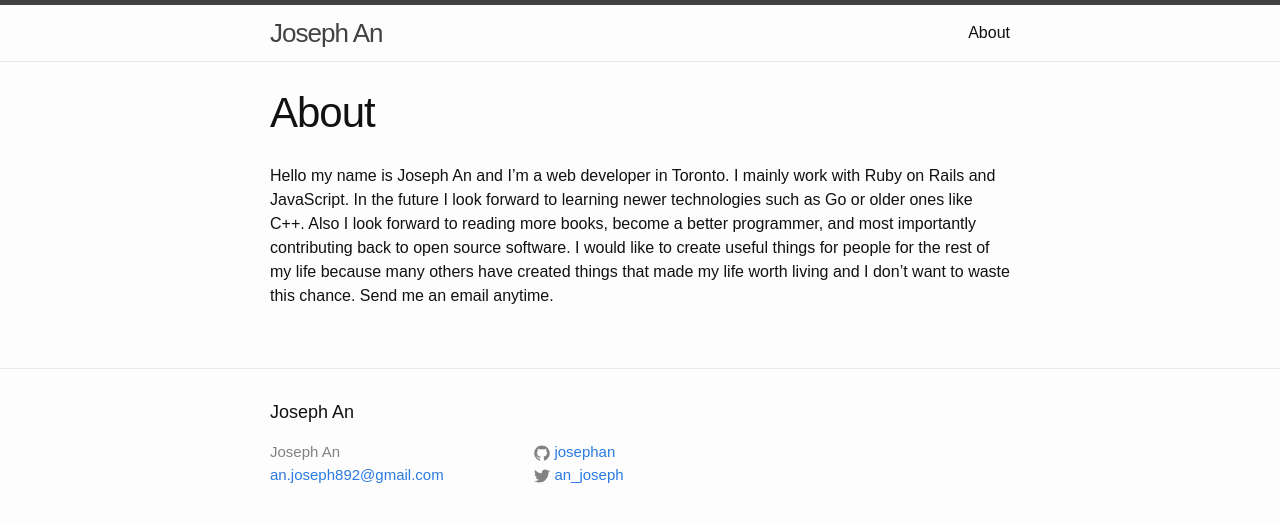
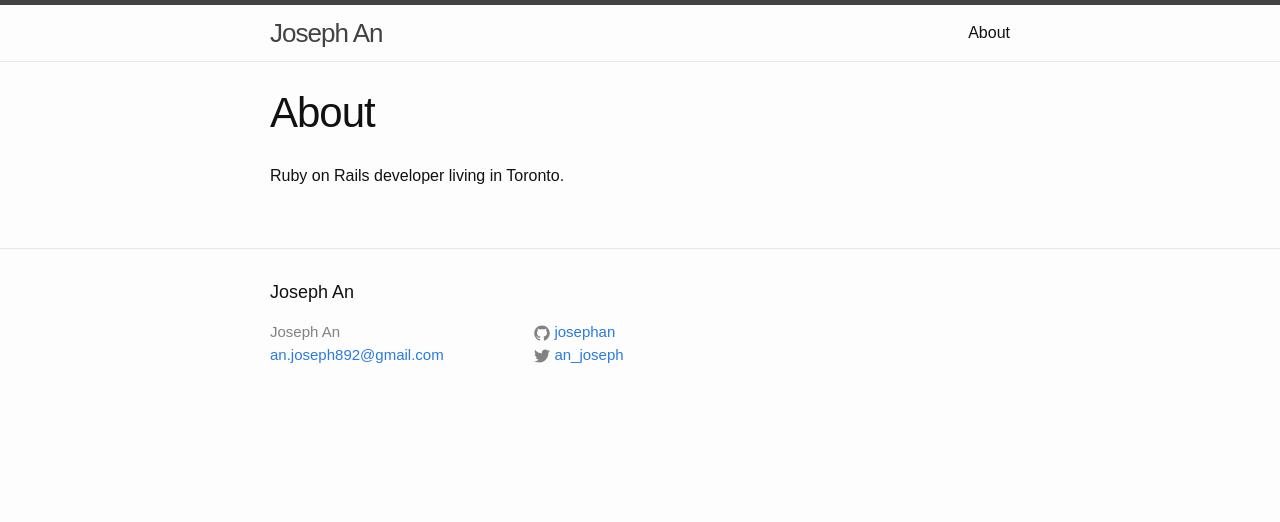
Before and after one commit to josephan/josephan.github.io, a Jekyll site: the page built from about.md, in a window 1280 px wide. Shown: the top 522 px of the page. Built offline with Jekyll 4.4.1, drawn with Linux system fonts in a browser that asks for light colours.

Commit message:
Edit about page

```diff
--- a/about.md
+++ b/about.md
@@ -4,4 +4,4 @@ title: About
 permalink: /about/
 ---
 
-Hello my name is Joseph An and I'm a web developer in Toronto. I mainly work with Ruby on Rails and JavaScript. In the future I look forward to learning newer technologies such as Go or older ones like C++. Also I look forward to reading more books, become a better programmer, and most importantly contributing back to open source software. I would like to create useful things for people for the rest of my life because many others have created things that made my life worth living and I don't want to waste this chance. Send me an email anytime.
+Ruby on Rails developer living in Toronto.
```
